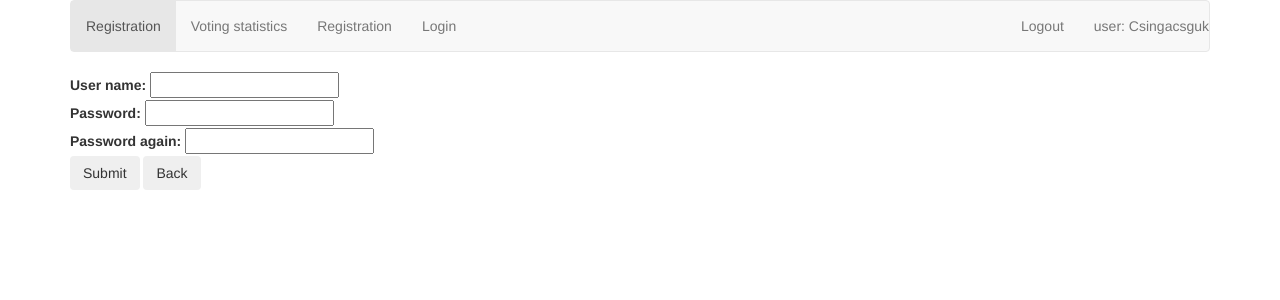
After one commit to PeterBiro/StarWarsUniverse_AJAX, a Flask app: page /register/ in a window 1280 px wide. The commit adds this page. Shown: the top 300 px of the page. Run offline with Flask 2, Linux system fonts and the light colour scheme; some libraries are stand-ins or nearby versions.

Commit message:
half-way

```diff
--- a/main.py
+++ b/main.py
@@ -1,4 +1,4 @@
-from flask import Flask, render_template, request, url_for
+from flask import Flask, render_template, request, url_for, session
 import requests
 
 app = Flask(__name__)
@@ -29,5 +29,12 @@ def index():
     return render_template("index.html", planets=planets, prev_page=prev_page, next_page=next_page, planet_keys=planet_keys)
 
 
+@app.route("/register/")
+def register():
+    return render_template("registration.html")
+
+
+app.secret_key = "Egy ocska kalapocska benne csacska macska mocska."
+
 if __name__ == '__main__':
     app.run(debug=True)
--- /dev/null
+++ b/static/main.css
@@ -0,0 +1 @@
+table, td, th {border: 1px solid gray;}
--- a/static/main.js
+++ b/static/main.js
@@ -41,6 +41,33 @@ function showResidents(){
     }
 }
 
+function registerUser() {
+    var userName = document.getElementById("username").value;
+    var password = document.getElementById("password").value;
+    var password2 = document.getElementById("password2").value;
+    if (userName === "") {
+        alert("Welcome Terence Hill! Or should we call you Nobody?")
+    }
+    if (password !== password2) {
+        alert("The passwords are not the same.")
+    }
+}
+
+function initNavbar() {
+    var userName = sessionStorage.getItem("user");
+    if (userName === null) {
+        document.getElementById("nav-registration").style.display = "block";
+        document.getElementById("nav-login").style.display = "block";
+        document.getElementById("nav-logout").style.display = "none";
+        document.getElementById("nav-user").style.display = "none";
+    } else {
+        document.getElementById("nav-registration").style.display = "none";
+        document.getElementById("nav-login").style.display = "none";
+        document.getElementById("nav-logout").style.display = "block";
+        document.getElementById("nav-user").style.display = "block";
+
+    }
+}
 
 var list = document.getElementsByClassName("page-btn");
 for(let i = 0; i < list.length; i++) {
@@ -50,3 +77,10 @@ var resBtnList = document.getElementsByClassName("resident-btn");
 for(let i = 0; i < resBtnList.length; i++) {
     resBtnList[i].addEventListener("click", showResidents);
 }
+
+var regSendBtn = document.getElementById("reg-send")
+if (regSendBtn !== null){
+    regSendBtn.addEventListener("click", registerUser);
+}
+
+// initNavbar();
--- /dev/null
+++ b/templates/registration.html
@@ -0,0 +1,45 @@
+<!DOCTYPE html>
+<html lang="en">
+    <head>
+        <meta charset="UTF-8">
+        <title>Star Wars Universe Planets</title>
+
+        <link rel="stylesheet" href="https://maxcdn.bootstrapcdn.com/bootstrap/3.3.7/css/bootstrap.min.css">
+        <link rel="stylesheet" type="text/css" href="{{url_for('static', filename='main.css')}}">
+        <script src="{{url_for('static', filename='main.js')}}" defer></script>
+        <script src="https://ajax.googleapis.com/ajax/libs/jquery/3.2.1/jquery.min.js" defer></script>
+        <script src="https://maxcdn.bootstrapcdn.com/bootstrap/3.3.7/js/bootstrap.min.js" defer></script>
+    </head>
+    <body>
+        <div class="container">
+            <nav class="navbar navbar-default">
+                <ul class="nav navbar-nav">
+                    <li class="active"><a href="#">Registration</a></li>
+                    <li><a href="#">Voting statistics</a></li>
+                    <li class="login-toggle"><a href="/register/">Registration</a></li>
+                    <li class="login-toggle"><a href="#">Login</a></li>
+                </ul>
+                <ul class="nav navbar-nav navbar-right">
+                    <li class="login-toggle"><a href="#">Logout</a></li>
+                    <li class="login-toggle"><a href="#">user: Csingacsguk</a></li>
+                </ul>
+            </nav>
+        </div>
+        <div class="container">
+            <form>
+                <label for="username">User name:</label>
+                <input type="text" id="username" name="username" required>
+                <br>
+                <label for="password">Password:</label>
+                <input type="password" id="password" name="password" required>
+                <br>
+                <label for="password2"> Password again:</label>
+                <input type="password" id="password2" name="password2" required>
+                <br>
+                <input type="submit" class="btn" id="reg-send">
+                <input type="button" class="btn" value="Back" id="back">
+            </form>
+
+        </div>
+    </body>
+</html>
```
Also changed, not shown: templates/index.html (+14 -0 lines).
